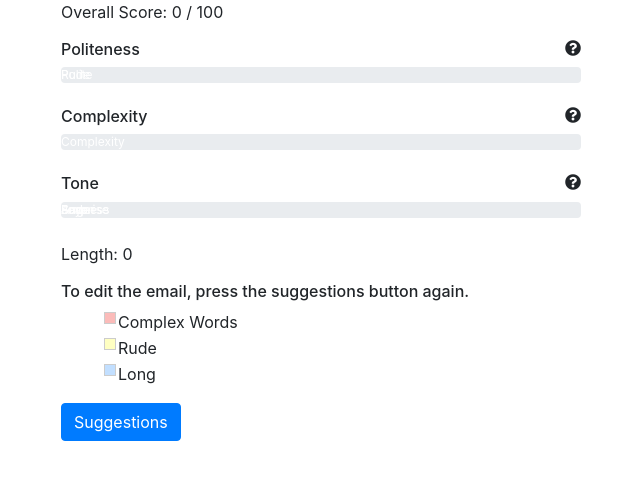
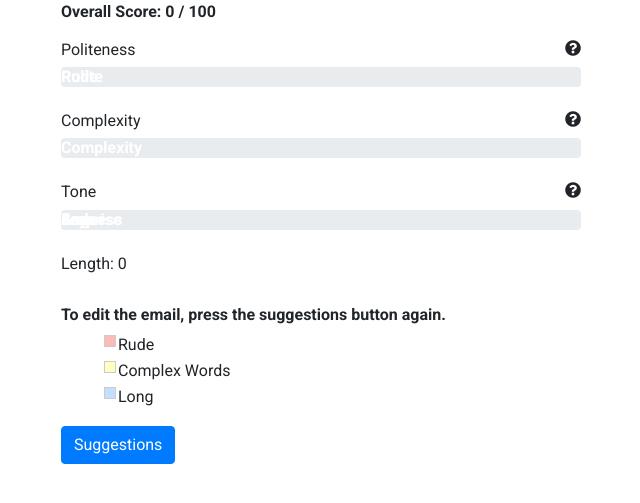
Before and after one commit to cirbuk/smartmails, a Flask app: template myproject/templates/popup.html in a window 1280 px wide. Shown: the top 503 px of the page, without its empty margins (319-959 px from the left). Run offline with Flask 2, Linux system fonts and the light colour scheme; the template is opened without the code that fills it, so the values that code supplies are empty; parts of the project's set-up code (start-up, migrations or seed data) failed here and were passed over; some libraries are stand-ins or nearby versions.

Commit message:
UI changes

```diff
--- a/myproject/templates/popup.html
+++ b/myproject/templates/popup.html
@@ -4,6 +4,7 @@
 <head>
 <link rel="stylesheet" href="https://maxcdn.bootstrapcdn.com/bootstrap/4.1.0/css/bootstrap.min.css">
 <link rel="stylesheet" href="https://use.fontawesome.com/releases/v5.1.0/css/all.css" integrity="sha384-lKuwvrZot6UHsBSfcMvOkWwlCMgc0TaWr+30HWe3a4ltaBwTZhyTEggF5tJv8tbt" crossorigin="anonymous">
+<link href='https://fonts.googleapis.com/css?family=Roboto:400,700' rel='stylesheet'>
 <!--<link href="https://maxcdn.bootstrapcdn.com/bootstrap/3.3.0/css/bootstrap.min.css" rel="stylesheet" id="bootstrap-css"/>-->
 <!--<script src='./extension.js'></script>  -->
 <!-- ---- Include the above in your HEAD tag -------- -->
@@ -12,8 +13,8 @@
 .legend li { float: left; margin-right: 10px; }
 .legend span { border: 1px solid #ccc; float: left; width: 12px; height: 12px; margin: 2px; }
 /* your colors */
-.legend .complex_words { background-color: #FBBBB9; }
-.legend .rude { background-color: #FFFFC2; }
+.legend .complex_words { background-color: #FFFFC2; }
+.legend .rude { background-color: #FBBBB9; }
 .legend .long { background-color: #C2DFFF; }
 
 
@@ -46,6 +47,42 @@
 .fa-question-circle:hover {
   cursor: pointer;
 }
+
+.newfont {
+  font-size: 16px !important;
+  font-family: 'Roboto' !important;
+  font-weight: 700 !important;
+  }
+
+h6 {
+    font-size: 16px !important;
+  font-family: 'Roboto' !important;
+}
+
+.politejoycomplex {
+  background-color: #4CC552 !important;
+}
+
+.rudeanger {
+  background-color: #F75D59 !important;
+}
+
+.love {
+  background-color: #5CB3FF !important;
+}
+
+.surprise {
+  background-color: #0020C2 !important;
+}
+
+.fear {
+  background-color: #E0B0FF !important;
+}
+
+.sadness {
+  background-color: #FFDB58 !important;
+}
+
 </style>
 
 </head>
@@ -53,7 +90,7 @@
 <div class="container" id='template'>
 <div class="container" id="review">
 
-<div class="container" style="width: 550px">
+<div class="container newfont" style="width: 550px">
     <p id='overall_score'> Overall Score: 0 / 100</p>
 
 </div>
@@ -80,33 +117,33 @@
 </div>
 --->
 
-<div class="container" style="width: 550px" id = "politeness">
+<div class="container" style="width: 550px; font-family: 'Roboto" id = "politeness">
 <h6> Politeness <i class="fas fa-question-circle" id = "pol_info" style = "float: right;"></i></h6>
 <div class="alert alert-error collapse" role="alert" id="polalert">
   <span>
     <p id="polreview"></p>
   </span>
 </div>
-<div class="progress">
-  <div class="progress-bar bg-success" role="progressbar" style="width:0%" id="polite">
+<div class="progress" style = "height: 20px">
+  <div class="progress-bar bg-success newfont politejoycomplex" role="progressbar" style="width:0%; height:20px" id="polite">
     Polite
   </div>
-  <div class="progress-bar bg-danger" role="progressbar" style="width:0%" id="rude">
+  <div class="progress-bar bg-danger newfont rudeanger" role="progressbar" style="width:0%; height:20px" id="rude">
     Rude
   </div>
 </div>
 </div>
 <br>
 
-<div class="container" style="width: 550px" id = "complexity">
-<h6> Complexity <i class="fas fa-question-circle" id = "comp_info" style = "float: right;"></i></h6>
+<div class="container" style="width: 550px; font-family: 'Roboto" id = "complexity">
+<h6> Complexity <i class="fas fa-question-circle" id = "comp_info" style = "float: right"></i></h6>
 <div class="alert alert-error collapse" role="alert" id="complexalert">
   <span>
     <p id="complexreview"></p>
   </span>
 </div>
-<div class="progress">
-  <div class="progress-bar bg-success" role="progressbar" style="width:0%" id="complex">
+<div class="progress" style = "height: 20px">
+  <div class="progress-bar bg-success newfont politejoycomplex" role="progressbar" style="width:0%; height: 20px" id="complex">
     Complexity
   </div>
 </div>
@@ -133,67 +170,69 @@
 --->
 <br>
 
-<div class="container" style="width: 550px" id="tones">
+<div class="container" style="width: 550px; font-family: 'Roboto" id="tones">
 <h6> Tone <i class="fas fa-question-circle" id = "tone_info" style = "float: right;"></i></h6>
 <div class="alert alert-error collapse" role="alert" id="tonealert">
   <span>
     <p id="tonereview"></p>
   </span>
 </div>
-<div class="progress">
-  <div class="progress-bar bg-success" role="progressbar" style="width:0%" id="joy">
+<div class="progress" style = "height: 20px">
+
+  <div class="progress-bar bg-success newfont politejoycomplex" role="progressbar" style="width:0%; height: 20px" id="joy">
     Joy
   </div>
-    <div class="progress-bar bg-info" role="progressbar" style="width:0%" id="love">
+
+  <div class="progress-bar bg-info newfont love" role="progressbar" style="width:0%; height: 20px" id="love">
     Love
   </div>
-  <div class="progress-bar" role="progressbar" style="width:0%" id="surprise">
+
+  <div class="progress-bar newfont surprise" role="progressbar" style="width:0%; height: 20px" id="surprise">
     Surprise
   </div>
-  <div class="progress-bar bg-secondary" style="width:0%" id="fear">
+  <div class="progress-bar bg-secondary newfont fear" style="width:0%; height: 20px" id="fear">
     Fear
   </div>
-  <div class="progress-bar bg-warning" role="progressbar" style="width:0%" id="sadness">
+    <div class="progress-bar bg-danger newfont rudeanger" role="progressbar" style="width:0%; height: 20px" id="anger">
+    Anger
+  </div>
+  <div class="progress-bar bg-warning newfont sadness" role="progressbar" style="width:0%; height: 20px" id="sadness">
     Sadness
   </div>
-  <div class="progress-bar bg-danger" role="progressbar" style="width:0%" id="anger">
-    Anger
-  </div>
-
-
 
 </div>
 <br>
 
 </div>
-<div class="container" style="width: 550px">
-    <p id='word_count'> Length: 0</p>
+<div class="container newfont" style="width: 550px; font-family: 'Roboto">
+    <h6 id='word_count'> Length: 0</h6>
+    <br>
 
 </div>
 
 </div>
-<div class="container" style="width: 550px" id = "improvements_legend">
-   <h6>To edit the email, press the suggestions button again.</h6>
+<div class="container" style="width: 550px; font-family: 'Roboto'" id = "improvements_legend">
+   <h6 style = "font-weight: bold; font-family: 'Roboto'">To edit the email, press the suggestions button again.</h6>
 
-   <ul class="legend" id = "legend_list">
+   <ul class="legend" id = "legend_list" >
     <table>
       <tr>
         <td>
+    <li style = "font-family: 'Roboto'"><span class="rude"></span>Rude</li>
 
-    <li><span class="complex_words"></span>Complex Words</li>
   </td>
 </tr>
 <tr>
   <td>
+    <li style = "font-family: 'Roboto'"><span class="complex_words"></span>Complex Words</li>
 
-    <li><span class="rude"></span>Rude</li>
 
   </td>
 </tr>
 <tr>
   <td>
 
-    <li><span class="long"></span>Long</li>
+    <li style = "font-family: 'Roboto'"><span class="long"></span>Long</li>
 
   </td>
 </tr>
@@ -201,7 +240,7 @@
 </ul>
 </div>
 
-<div class="container" style="width: 550px" id="improve_button">
+<div class="container" style="width: 550px; font-family: 'Roboto" id="improve_button">
    <button type="button" class="btn btn-primary btn-xs float-left" id="corrections">Suggestions</button>
 </div>
 </div>
```
